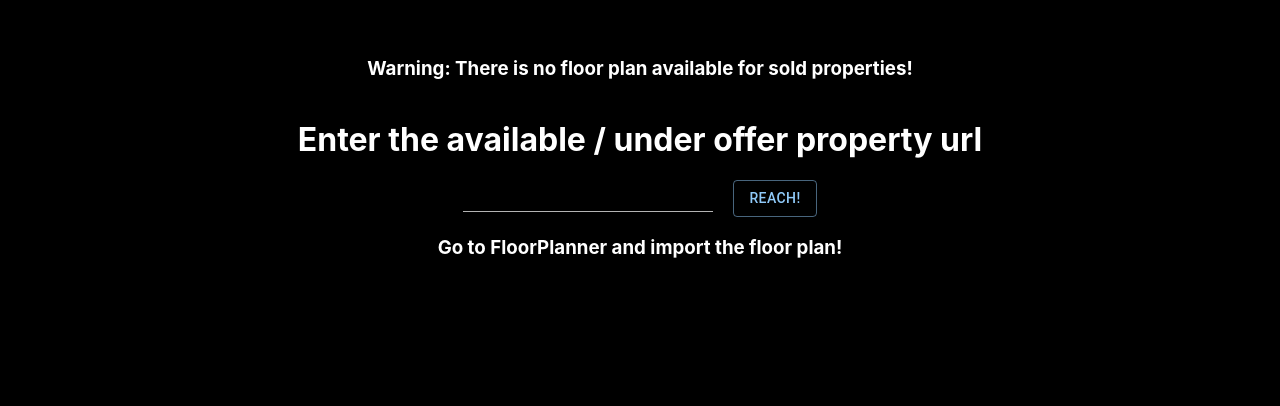
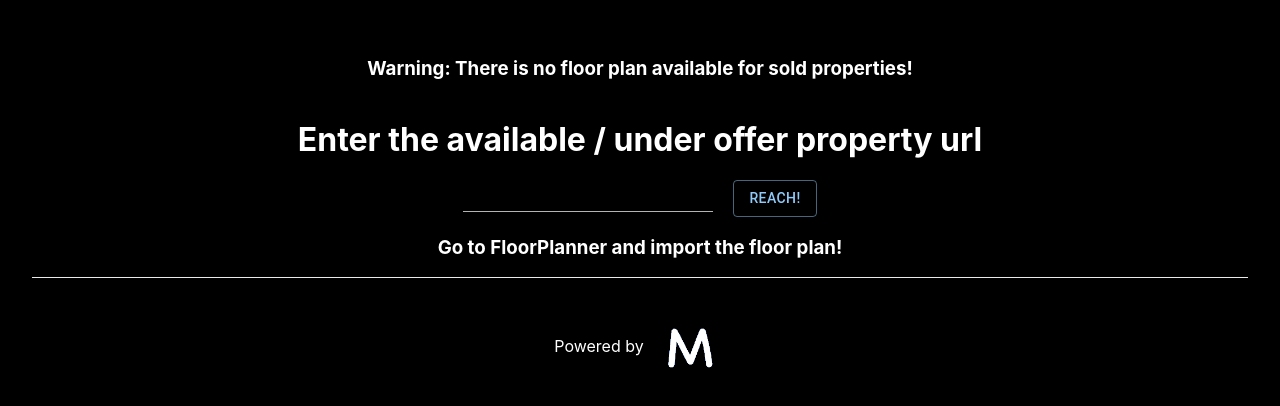
Before and after one commit to malikid/mk-toolbox, a Next.js app: page /get-funda-floor-plan in a window 1280 px wide. Shown: the part 122-528 px from the top of the page. Built offline with nearby package versions, Linux system fonts and the light colour scheme.

Commit message:
chore: move container and footer to _app

```diff
--- a/pages/_app.js
+++ b/pages/_app.js
@@ -1,6 +1,8 @@
 import { createTheme, ThemeProvider } from '@mui/material/styles'
 import '../styles/globals.css'
 import Script from 'next/script'
+import styles from '../styles/Home.module.css'
+import Image from 'next/image'
 
 function MyApp({ Component, pageProps }) {
   const darkTheme = createTheme({
@@ -26,7 +28,13 @@ function MyApp({ Component, pageProps }) {
           `
         }
       </Script>
-      <Component {...pageProps} />
+      <div className={styles.container}>
+        <Component {...pageProps} />
+        <footer className={styles.footer}>
+          <span>Powered by{' '}</span>
+          <Image src="/favicon.png" alt="Logo" width={72} height={72} />
+        </footer>
+      </div>
     </ThemeProvider>
   )
 }
```
Also changed, not shown: pages/index.js (+1 -6 lines).
